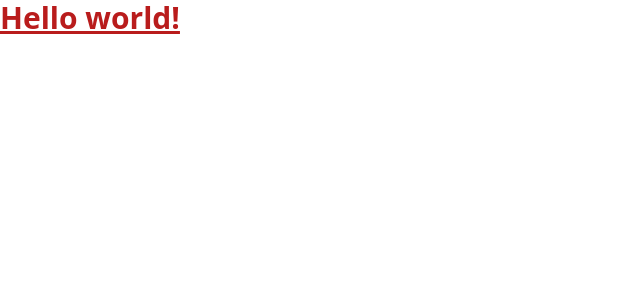
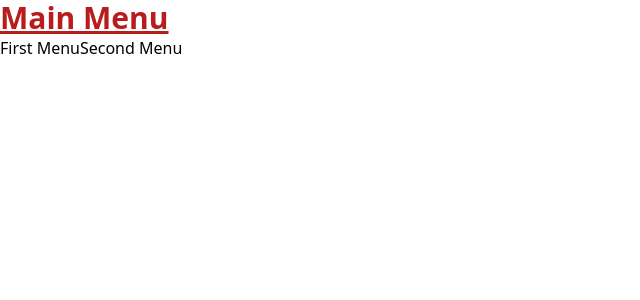
Before and after one commit to Somanyu/client-otp, a React (Create React App) app: page / in a window 1280 px wide. Shown: the top 300 px of the page, without its empty margins (0-640 px from the left). Built offline with nearby package versions, Linux system fonts and the light colour scheme.

Commit message:
🏗️ add: React routings

```diff
--- a/package.json
+++ b/package.json
@@ -8,6 +8,7 @@
     "@testing-library/user-event": "^13.5.0",
     "react": "^18.2.0",
     "react-dom": "^18.2.0",
+    "react-router-dom": "^6.7.0",
     "react-scripts": "5.0.1",
     "web-vitals": "^2.1.4"
   },
--- a/src/App.js
+++ b/src/App.js
@@ -1,7 +1,18 @@
+import MainMenu from "./components/MainMenu";
+import FirstMenu from "./components/FirstMenu";
+import SecondMenu from "./components/SecondMenu";
+import { BrowserRouter, Route, Routes } from 'react-router-dom';
+
 export default function App() {
   return (
-    <h1 className="text-3xl font-bold underline text-red-700">
-      Hello world!
-    </h1>
+    <>
+      <BrowserRouter>
+        <Routes>
+          <Route path="/" element={<MainMenu />} />
+          <Route path="/firstmenu" element={<FirstMenu />} />
+          <Route path="/secondmenu" element={<SecondMenu />} />
+        </Routes>
+      </BrowserRouter>
+    </>
   )
 }
--- /dev/null
+++ b/src/components/FirstMenu.js
@@ -0,0 +1,11 @@
+function FirstMenu() {
+    return (
+        <>
+            <h1 className="text-3xl font-bold underline text-blue-700">
+                First Menu
+            </h1>
+        </>
+    );
+}
+
+export default FirstMenu;
--- /dev/null
+++ b/src/components/MainMenu.js
@@ -0,0 +1,15 @@
+import { Link } from "react-router-dom";
+
+function MainMenu() {
+    return (
+        <>
+            <h1 className="text-3xl font-bold underline text-red-700">
+                Main Menu
+            </h1>
+            <Link to="/firstmenu">First Menu</Link>
+            <Link to="/secondmenu">Second Menu</Link>
+        </>
+    );
+}
+
+export default MainMenu;
--- /dev/null
+++ b/src/components/SecondMenu.js
@@ -0,0 +1,11 @@
+function SecondMenu() {
+    return (
+        <>
+            <h1 className="text-3xl font-bold underline text-green-700">
+                Second Menu
+            </h1>
+        </>
+    );
+}
+
+export default SecondMenu;
```
Also changed, not shown: 1 other file (tests, documents, lock files or other folders).
